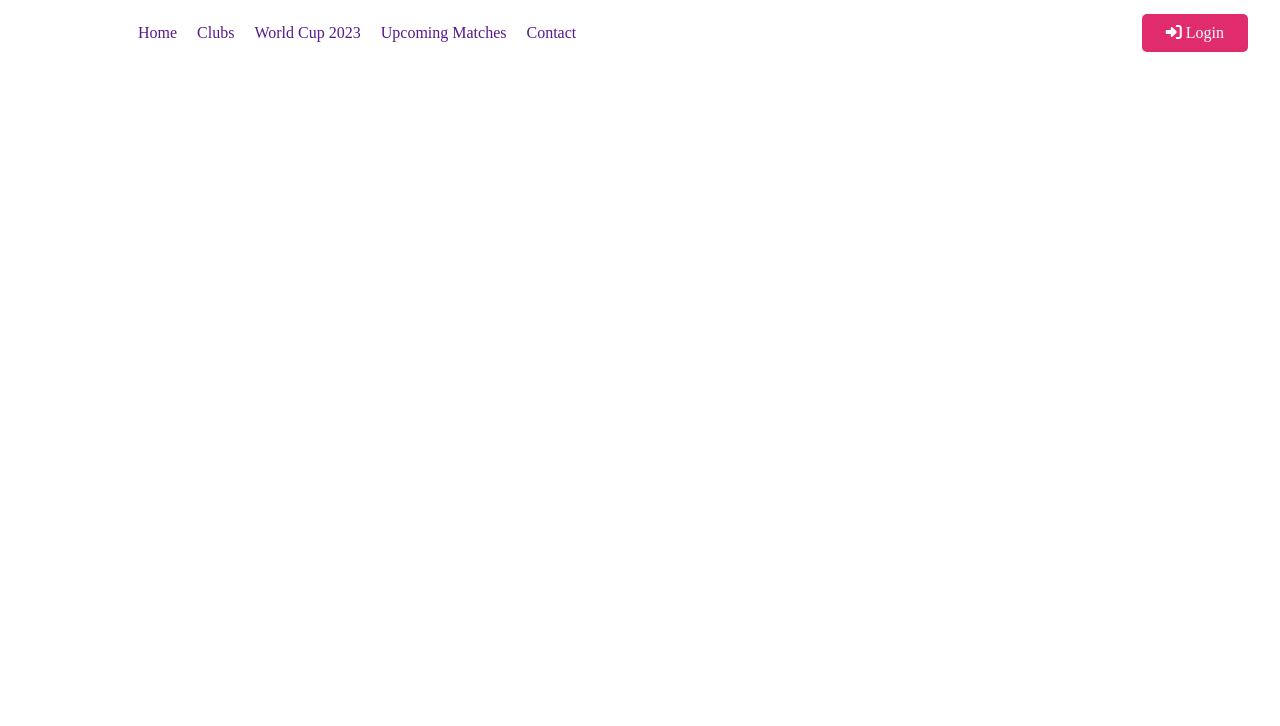
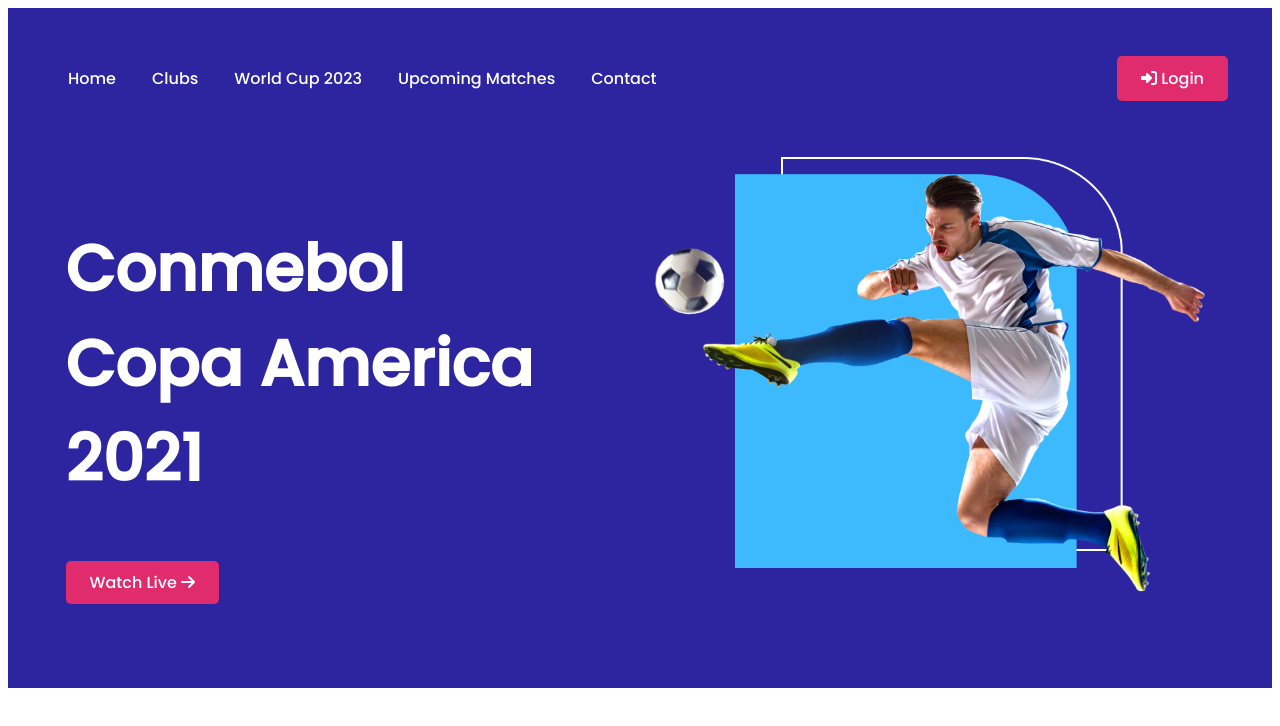
Before and after one commit to mdnajmul/responsive-football, a plain HTML site: page index.html in a window 1280 px wide. Drawn offline with Linux system fonts and the light colour scheme.

Commit message:
banner section complete

```diff
--- a/index.html
+++ b/index.html
@@ -30,7 +30,13 @@
                     </div>
                 </section>
                 <section class="banner-section">
-
+                    <div class="banner-details">
+                        <h1>Conmebol <br>Copa America <br>2021</h1>
+                        <a href="">Watch Live <i class="fas fa-arrow-right"></i></a>
+                    </div>
+                    <div class="banner-img">
+                        <img src="images/banner.png" alt="">
+                    </div>
                 </section>
             </nav>
         <!-- navigation end -->
--- a/styles/style.css
+++ b/styles/style.css
@@ -1,27 +1,48 @@
+/* font */
+@import url('https://fonts.googleapis.com/css2?family=Poppins:wght@500&display=swap');
+
+/* common style */
+body {
+    font-family: 'Poppins', sans-serif;
+}
+
 /* header nav menu style */
+
+nav {
+    background-color: #2D25A0;
+    height: 680px;
+}
 
 .nav-menu {
     display: flex;
     justify-content: space-between;
     align-items: center;
     width: 1160px;
-    margin-left: 80px;
-    margin-right: ;
+    margin-left: 60px;
+    padding-top: 42px;
 }
 
 ul {
     display: flex;
     flex-direction: row;
+    padding-left: 0px;
 }
 
 ul li {
     list-style: none;
-    margin: 0 10px;
+    margin-right: 36px;
 }
 
 ul li a {
     text-decoration: none;
-    /* color: white; */
+    color: white;
+}
+
+ul li a:hover {
+    background-color: #E02C6D;
+    padding: 5px 5px;
+    border-radius: 5px;
+    transition: .5s;
 }
 
 .login-btn {
@@ -34,3 +55,39 @@ ul li a {
     text-decoration: none;
     color: white;
 }
+
+.banner-section {
+    display: flex;
+    flex-direction: row;
+    justify-content: center;
+    width: 1100px;
+    margin-top: 50px;
+}
+
+.banner-details {
+    margin-left: 156px;
+}
+
+.banner-details h1 {
+    font-size: 64px;
+    width: 485px;
+    font-weight: 700;
+    color: white;
+}
+
+.banner-details a {
+    text-decoration: none;
+    background-color: #E02C6D;
+    color: white;
+    padding: 10px 24px;
+    border-radius: 5px;
+}
+
+.banner-img {
+    margin-left: 100px;
+}
+
+.banner-img img {
+    width: 556px;
+    height: 438px;
+}
```
